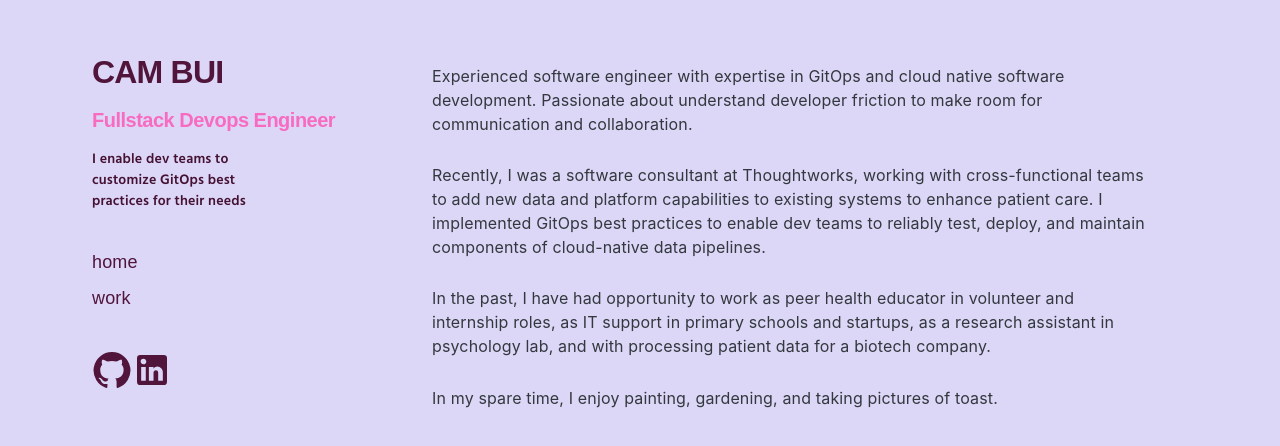
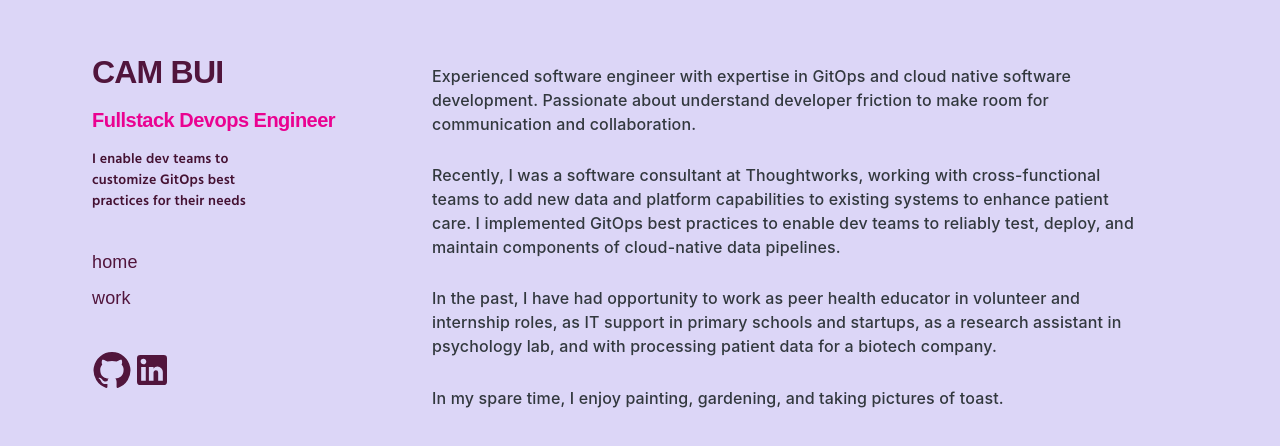
Before and after one commit to ncbui/portfolio, a React (Vite) app: page /#/ in a window 1280 px wide. Shown: the top 446 px of the page. Built offline with nearby package versions, Linux system fonts and the light colour scheme; a web font is replaced by a local one.

Commit message:
Install tourney font

```diff
--- a/index.html
+++ b/index.html
@@ -3,8 +3,6 @@
   <head>
     <meta charset="UTF-8" />
     <meta name="viewport" content="width=device-width, initial-scale=1.0" />
-    <link rel="preconnect" href="https://fonts.gstatic.com">
-    <link href="https://fonts.googleapis.com/css2?family=Alegreya:wght@400;700&display=swap" rel="stylesheet">
     <title>Cam Bui</title>
   </head>
   <body>
--- a/package.json
+++ b/package.json
@@ -16,7 +16,9 @@
     "@base-ui-components/react": "^1.0.0-alpha.6",
     "@emotion/react": "^11.14.0",
     "@emotion/styled": "^11.14.0",
-    "@fontsource/inter": "^5.1.1",
+    "@fontsource-variable/tourney": "^5.2.5",
+    "@fontsource/alegreya-sans": "^5.2.5",
+    "@fontsource/hind": "^5.2.5",
     "@mui/icons-material": "^6.4.4",
     "@mui/joy": "^5.0.0-beta.51",
     "@mui/material": "^6.4.7",
--- a/src/template/theme.js
+++ b/src/template/theme.js
@@ -2,10 +2,11 @@ import { styled, createTheme } from '@mui/material/styles';
 import { Button } from '@mui/material/';
 import { Sheet } from '@mui/joy';
 
+
 export const shades = {
   primary: {
     100: "#DCD6F7",
-    200: "#F76CC1",
+    200: "rgb(234, 2, 145)",
     300: "#451233",
     400: "#3D2645",
     500: "#51153C",
@@ -36,6 +37,23 @@ export const style = {
       background: shades.primary[300],
       shadow: shades.primary[200],
     }},
+    typography: {
+      h1: {
+        fontSize: "3rem",
+        fontWeight: 500,
+        fontFamily: "serif",
+        fontStyle: "italic",
+      },
+    },
+    components: {
+      MuiTypography: {
+        styleOverrides: {
+          root: {
+            fontFamily: '',
+          },
+        },
+      },
+    },
   }
 
 export const theme = createTheme(style)
@@ -49,6 +67,7 @@ export const global = {
               }
             },
             body: {
+              fontFamily: 'Hind, sans-serif',
               backgroundColor: shades.primary[100],
               color: shades.primary[600],
               margin: 0,
@@ -95,6 +114,8 @@ export const BootstrapButton = styled(Button)({
 });
 
 export const Sheets = styled(Sheet)({
+  fontFamily: 'Hind, sans-serif',
+  fontWeight: '500',
   backgroundColor: 'inherit',
   color: shades.primary[600],
   m:0,
@@ -110,6 +131,8 @@ export const Sheets = styled(Sheet)({
 
 
 export const BodySheets = styled(Sheet)({
+  fontFamily: 'Hind, sans-serif',
+  fontWeight: '500',
   backgroundColor: 'inherit',
   margin:'1rem 2rem',
   paddingTop: '3rem',
```
Also changed, not shown: 1 other file (tests, documents, lock files or other folders).
